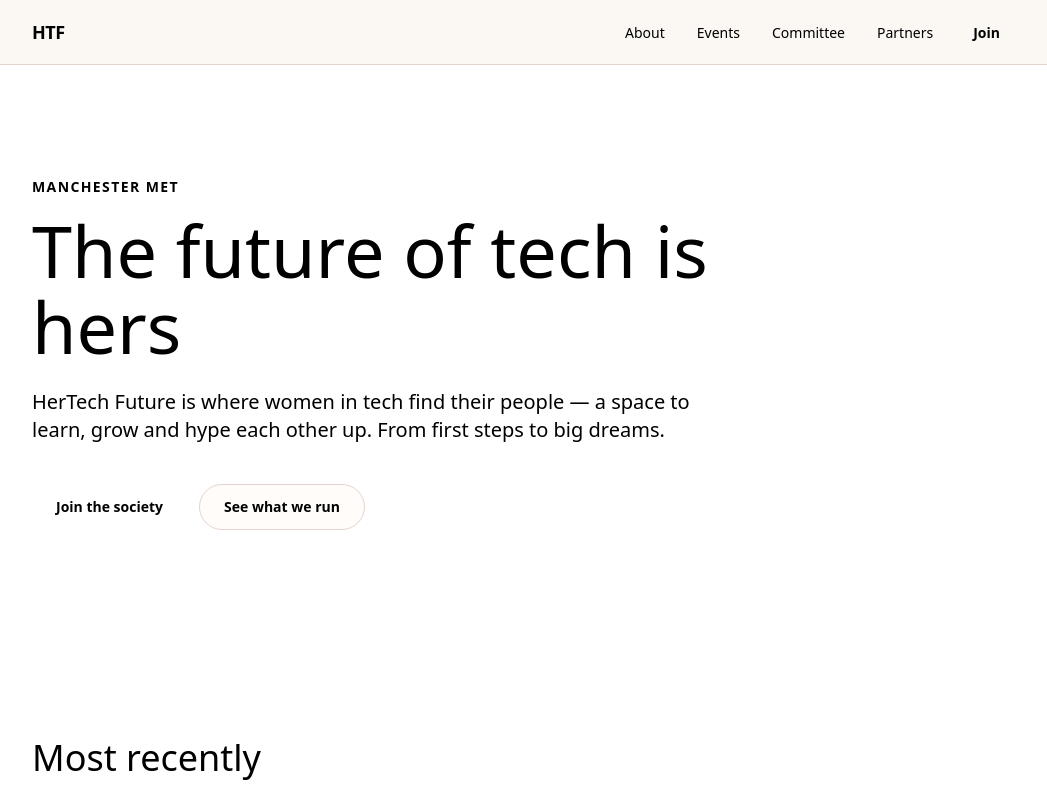
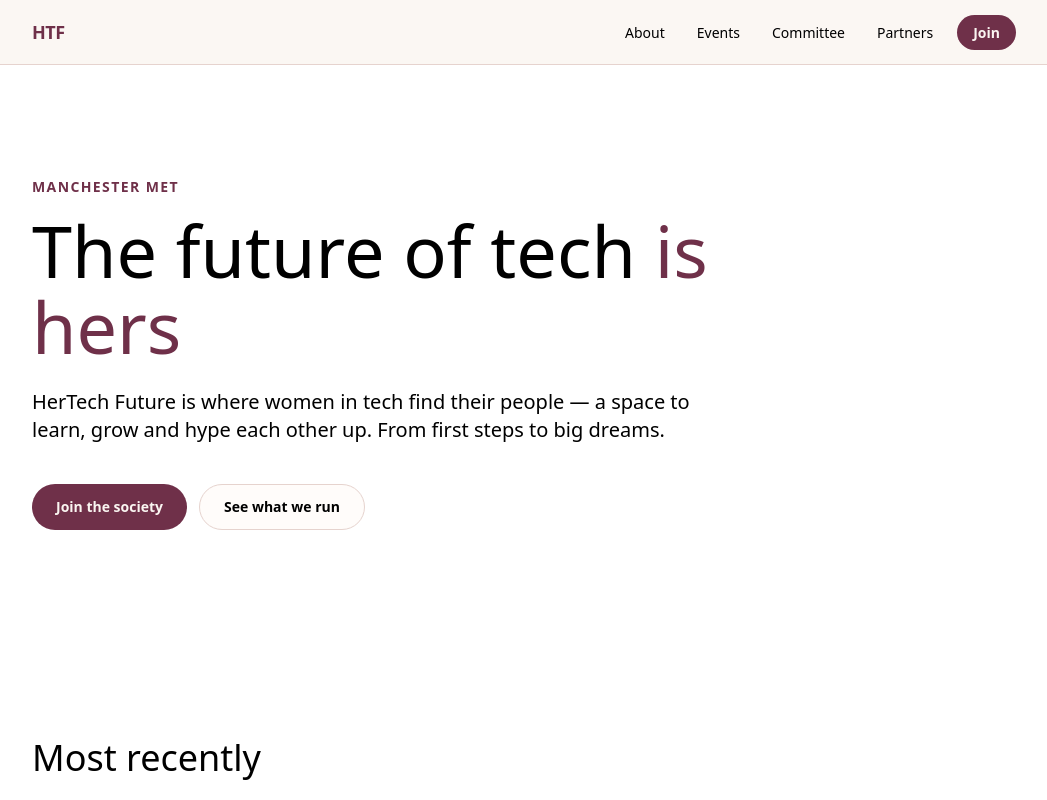
Before and after one commit to Humak1/HerTechFuture-website, a Next.js app: page / in a window 1280 px wide. Shown: the top 800 px of the page, without its empty margins (116-1163 px from the left). Built offline with nearby package versions, Linux system fonts and the light colour scheme; no server answers.

Commit message:
feat(tokens): add the plum accent colours

```diff
--- a/src/app/globals.css
+++ b/src/app/globals.css
@@ -6,4 +6,8 @@
   --color-surface-2: #FFFFFF;  /* hover state */
 
   --color-border: #E6D3CE;     /* hairlines */
+
+  --color-accent: #6F3049;     /* plum — headings, buttons, links */
+  --color-accent-strong: #8E4F68;
+  --color-accent-ink: #FAF5F1; /* text sitting ON plum */
 }
```
